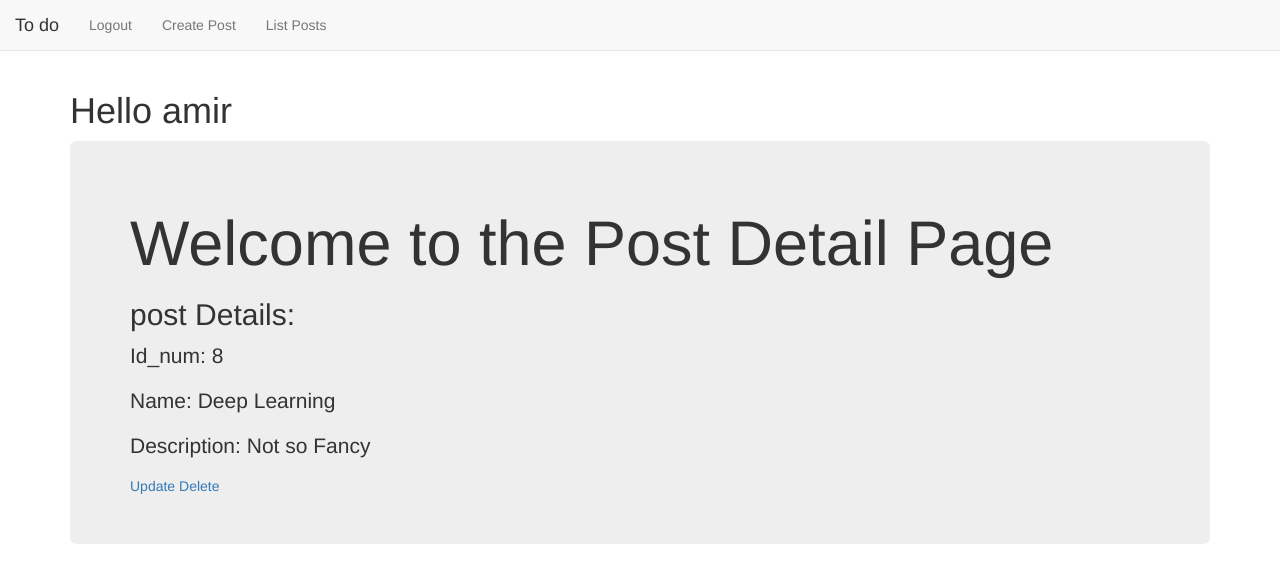
After one commit to code-amir/Django-CRUD, a Django app: page /posts/detail/8 in a window 1280 px wide. The commit adds this page. Shown: the top 583 px of the page. Run offline with Django 3.2, Linux system fonts and the light colour scheme; a user stored in the database is signed in; data comes from the database, SQL or seed files in the repository; some libraries are stand-ins or nearby versions.

Commit message:
first commit

```diff
--- a/login/views.py
+++ b/login/views.py
@@ -10,7 +10,7 @@ from django.contrib.auth.decorators import login_required
 
 # Create your views here.
 def index(request):
-    return render(request,'Login/index.html')
+    return render(request,'login/index.html')
 
 @login_required
 def special(request):
@@ -54,7 +54,7 @@ def register(request):
     else:
         user_form = UserForm()
         profile_form = UserProfileInfoForm()
-    return render(request,'Login/register.html',{
+    return render(request,'login/register.html',{
             'user_form':user_form,
             'profile_form':profile_form,
             'registered':registered,
@@ -82,4 +82,4 @@ def user_login(request):
             return HttpResponse("Invalid login Details")
 
     else:
-        return render(request,'Login/login.html')
+        return render(request,'login/login.html')
--- a/posts/models.py
+++ b/posts/models.py
@@ -4,9 +4,9 @@ from django.contrib.auth.models import User
 # Create your models here.
 
 class post(models.Model):
-    user        =   models.CharField(max_length=50)
+    user        =   models.ForeignKey(User,on_delete=models.CASCADE,related_name='posts')
     title 		= 	models.CharField(max_length=50)
-    description =   models.CharField(max_length=50)
+    description =   models.TextField(max_length=100)
 
     def __str__(self):
-        return self.user.username
+        return self.user+self.title+self.description
--- a/posts/urls.py
+++ b/posts/urls.py
@@ -8,4 +8,8 @@ urlpatterns = [
     path('home/',views.home,name='home'),
     path('createPost/',views.createPost,name='createPost'),
     path('listPost/',views.listPost,name='listPost'),
+    path('detail/<int:pk>',views.post_detail_view,name='detail'),
+    path('update/<int:pk>',views.post_update,name='update'),
+    path('delete/<int:pk>',views.post_delete,name='delete'),
+
 ]
--- a/posts/views.py
+++ b/posts/views.py
@@ -1,19 +1,22 @@
-from django.shortcuts import render
+from django.shortcuts import render,redirect
 from login.forms import UserForm,UserProfileInfoForm
 from login.models import UserProfileInfo
 from datetime import *
 from django.db import transaction
 from django.shortcuts import render, get_object_or_404
+from . import models
 
 from django.contrib.auth import authenticate,login,logout
 from django.http import HttpResponseRedirect, HttpResponse
 from django.urls import reverse
 from django.contrib.auth.decorators import login_required
 from django.conf import settings
-from .models import *
 from .forms import *
 from django.views import generic
-from django.views.generic.edit import CreateView, UpdateView, DeleteView
+from django.views.generic import (View,TemplateView,
+                                ListView,DetailView,
+                                CreateView,DeleteView,
+                                UpdateView)
 
 # Create your views here.
 
@@ -41,5 +44,38 @@ def createPost(request):
 @login_required
 def listPost(request):
 	user = request.user
-	lstRequest = list(post.objects.filter())
+	lstRequest = list(post.objects.filter(user=user))
 	return render(request,"posts/listPost.html",{'lstRequest': lstRequest})
+
+@login_required
+def post_detail_view(request,pk):
+	post_dt=post.objects.get(pk=pk)
+	# print(post_dt)
+	return render(request,"posts/posts_detail.html",{"post_dt":post_dt})
+
+
+def post_update(request,pk):
+	template="posts/createPost.html"
+	post_dt=get_object_or_404(post,pk=pk)
+	form = PostForm(request.POST or None,  instance=post_dt)
+	if form.is_valid():
+		form.save()
+		return redirect('posts:listPost')
+	context = {
+		'form' : form
+	}
+
+	# print(post_dt)
+	return render(request,template,context)
+
+
+def post_delete(request,pk):
+	template="posts/post_delete.html"
+	post_dt=get_object_or_404(post,pk=pk)
+	if (request.method=="POST"):
+		post_dt.delete()
+		return redirect('posts:listPost')
+	context = {
+		'post_dt' : post_dt
+	}
+	return render(request,template,context)
--- a/templates/baseLayout.html
+++ b/templates/baseLayout.html
@@ -4,46 +4,29 @@
     <meta charset="utf-8">
     <title></title>
     {% load static %}
+    <link rel="stylesheet" href="https://maxcdn.bootstrapcdn.com/bootstrap/3.3.7/css/bootstrap.min.css" integrity="sha384-BVYiiSIFeK1dGmJRAkycuHAHRg32OmUcww7on3RYdg4Va+PmSTsz/K68vbdEjh4u" crossorigin="anonymous">
     <script src="https://ajax.googleapis.com/ajax/libs/jquery/3.3.1/jquery.min.js"></script>
-    <script src="https://maxcdn.bootstrapcdn.com/bootstrap/3.4.0/js/bootstrap.min.js"></script>
-    <link rel="stylesheet" href="https://stackpath.bootstrapcdn.com/bootstrap/4.3.1/css/bootstrap.min.css" integrity="sha384-ggOyR0iXCbMQv3Xipma34MD+dH/1fQ784/j6cY/iJTQUOhcWr7x9JvoRxT2MZw1T" crossorigin="anonymous">
-    <link rel="stylesheet" href="https://stackpath.bootstrapcdn.com/bootstrap/4.2.1/css/bootstrap.min.css" integrity="sha384-GJzZqFGwb1QTTN6wy59ffF1BuGJpLSa9DkKMp0DgiMDm4iYMj70gZWKYbI706tWS" crossorigin="anonymous">
-    <link rel="stylesheet" href="https://maxcdn.bootstrapcdn.com/bootstrap/3.4.0/css/bootstrap.min.css">
     <link rel="stylesheet" href="{% static '/css/style.css'%}">
-  <script src="https://ajax.googleapis.com/ajax/libs/jquery/3.3.1/jquery.min.js"></script>
-  <script src="https://maxcdn.bootstrapcdn.com/bootstrap/3.4.0/js/bootstrap.min.js"></script>
   </head>
   <body>
-    <nav class="navbar navbar-expand navbar-dark bg-dark">
-      <img src="/media/profile_pics/IIIT-B_logo copy.jpg" style="max-height:50px;border-radius: 50%;"/>
-      <div class="collapse navbar-collapse" id="navbarSupportedContent">
-        <ul class="navbar-nav mr-auto">
+  <nav class="navbar navbar-default navbar-static-top">
+    <ul class="nav navbar-nav">
+          <li><a class="navbar-brand" href="{% url 'login:index' %}">To do</a></li>
+          {% if user.is_authenticated %}
+            <li ><a class="navbar-link" href="{% url 'login:logout' %}" >Logout</a></li>
+            <li ><a class="navbar-link" href="{% url 'posts:createPost' %}" >Create Post</a></li>
+            <li ><a class="navbar-link" href="{% url 'posts:listPost' %}">List Posts</a></li>
 
-          <li class="nav-item active"><a class="nav-link" href="/" style="font-size:16px">ToDo List<br>IIITB<span class="sr-only">(current)</span></a></li>
-          <!-- <li class="nav-item"><a class="nav-link" href="{% url 'admin:index' %}">Admin</a></li> -->
-
-
-          {% if user.is_authenticated %}
-            <li class="nav-item active"><a class="nav-link" href="{% url 'login:logout' %}" style="font-size:16px">Logout</a></li>
-            <li class="nav-item active"><a class="nav-link" href="{% url 'posts:createPost' %}" style="font-size:16px">Create Post</a></li>
-            <li class="nav-item active"><a class="nav-link" href="{% url 'posts:listPost' %}" style="font-size:16px">List Posts</a></li>
           {% else %}
-          <li class="nav-item active"><a class="nav-link" href="{% url 'login:register' %}" style="font-size:16px">Register</a></li>
-          <li class="nav-item active"><a class="nav-link" href="{% url 'login:user_login' %}" style="font-size:16px">Login</a></li>
+          <li ><a class="navbar-link" href="{% url 'login:register' %}">Register</a></li>
+          <li><a class="navbar-link" href="{% url 'login:user_login' %}">Login</a></li>
           {% endif %}
-
-        </ul>
-      </div>
-      {% if user.is_authenticated %}
-        <div class="collapse navbar-collapse">
-          <ul class="navbar-nav mr-auto">
-            <li class="nav-item ">Hello, {{ user.username }}</li>
-            <li><img src="{{ user.profile_pic }}" alt="img"></li>
-          </ul>
-        </div>
-      {% endif %}
+      </ul>
     </nav>
     <div class="container">
+        {% if user.is_authenticated %}
+      <h1 >Hello {{ user.username }}</h1>
+          {% endif %}
       {% block content %}
       {% endblock %}
     </div>
--- a/templates/login/login.html
+++ b/templates/login/login.html
@@ -5,8 +5,6 @@
 	<h1>Please Login</h1>
 	<form action="{% url 'login:user_login' %}" method="POST">
 		{% csrf_token %}
-
-
 		<label for="username">Username:</label>
 		<input type="text" name="username" placeholder="Enter username">
 
--- a/templates/login/register.html
+++ b/templates/login/register.html
@@ -1,5 +1,6 @@
 {% extends "baseLayout.html" %}
 {% load staticfiles %}
+{% load bootstrap3 %}
 {% block content %}
 <div class="jumbotron">
   {% if registered %}
@@ -9,8 +10,8 @@
     <h1>Register Here!!</h1>
     <form class="" method="post" enctype="multipart/form-data">
       {% csrf_token %}
-      {{ user_form.as_p }}
-      {{ profile_form.as_p }}
+      {% bootstrap_form user_form %}
+      {% bootstrap_form profile_form %}
       <input type="submit" name="" value="Register">
 
     </form>
--- a/templates/posts/createPost.html
+++ b/templates/posts/createPost.html
@@ -1,10 +1,11 @@
 {% extends "baseLayout.html" %}
 {% load staticfiles %}
+{% load bootstrap3 %}
 {% block content %}
 <div class="jumbotron">
 	<form method="POST">
 		{% csrf_token %}
-		{{ form.as_p }}
+		{% bootstrap_form form %}
 		<input type="submit" name="submit" value="Submit">
 	</form>
 </div>
--- a/templates/posts/listPost.html
+++ b/templates/posts/listPost.html
@@ -11,10 +11,9 @@
 	      </tr>
 	    </thead>
 	    <tbody>
-
 	      {% for request in lstRequest %}
 		      <tr>
-		        <td>{{ request.title }}
+		        <td><a href="{% url 'posts:detail' request.id %}">{{ request.title }}</a></td>
 		        <td>{{ request.description }}</td>
 		      </tr>
 	      {% endfor %}
--- /dev/null
+++ b/templates/posts/posts_detail.html
@@ -0,0 +1,14 @@
+{% extends "baseLayout.html" %}
+{% load staticfiles %}
+{% block content %}
+
+<div class="jumbotron">
+    <h1>Welcome to the Post Detail Page</h1>
+    <h2>post Details:</h2>
+    <p>Id_num: {{post_dt.id}}</p>
+    <p>Name: {{post_dt.title}}</p>
+    <p>Description: {{post_dt.description}}</p>
+    <a href="{% url 'posts:update' post_dt.id %}">Update</a>
+    <a href="{% url 'posts:delete' post_dt.id %}">Delete</a>
+
+{% endblock %}
--- a/todo/settings.py
+++ b/todo/settings.py
@@ -40,6 +40,7 @@ INSTALLED_APPS = [
     'django.contrib.staticfiles',
     'login',
     'posts',
+    'bootstrap3'
 ]
 
 MIDDLEWARE = [
```
Also changed, not shown: templates/posts/post_delete.html (added, +13 -0 lines), README.md, db.sqlite3, posts/migrations/0003_auto_20190510_1032.py (added), profile_pics/Screenshot_from_2019-04-03_13-25-42.png (added), profile_pics/Screenshot_from_2019-04-04_20-51-02.png (added).
